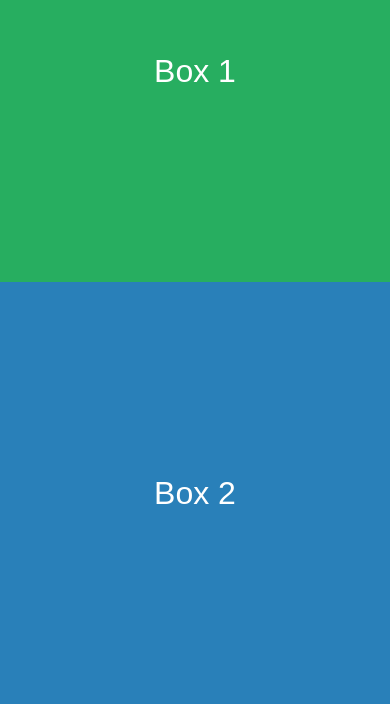
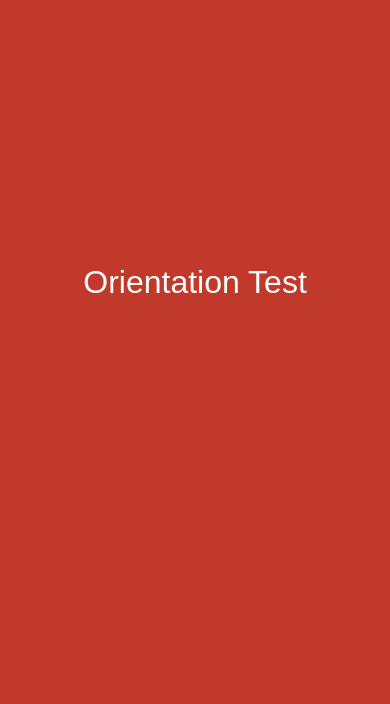
Before and after one commit to cu-sanjay/Test-of-Web, a plain HTML site: page index.html in a window 390 px wide. Shown: the part 140-844 px from the top of the page. Drawn offline with Linux system fonts and the light colour scheme.

Commit message:
CSS Media Query Orientation Test

```diff
--- a/index.html
+++ b/index.html
@@ -5,34 +5,23 @@
 <style>
 body {
   margin: 0;
-  font-family: Arial, sans-serif;
-}
-.container {
-  display: flex;
-  flex-direction: column;
-  height: 100vh;
-}
-.box {
-  flex: 1;
   display: flex;
   justify-content: center;
   align-items: center;
+  height: 100vh;
+  font-family: Arial, sans-serif;
+  font-size: 2rem;
   color: white;
-  font-size: 2rem;
 }
-.box1 { background: #27ae60; }
-.box2 { background: #2980b9; }
+@media (orientation: portrait) {
+  body { background: #c0392b; }
+}
 @media (orientation: landscape) {
-  .container {
-    flex-direction: row;
-  }
+  body { background: #8e44ad; }
 }
 </style>
 </head>
 <body>
-<div class="container">
-  <div class="box box1">Box 1</div>
-  <div class="box box2">Box 2</div>
-</div>
+Orientation Test
 </body>
 </html>
```
